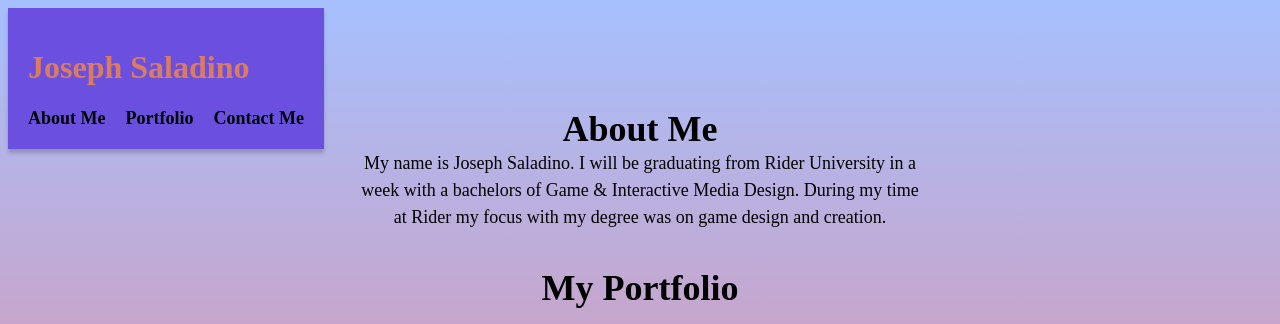
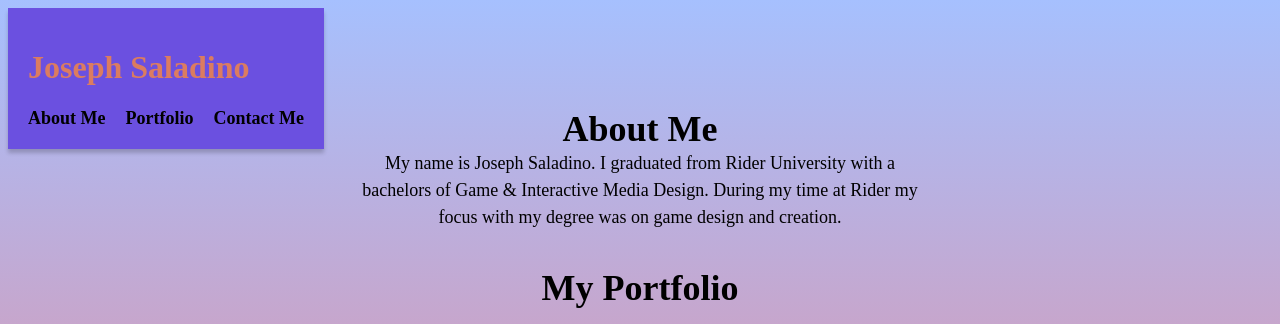
Before and after one commit to JosephSaladino/JosephSaladino.github.io, a plain HTML site: page index.html in a window 1280 px wide. Shown: the top 324 px of the page. Drawn offline with Linux system fonts and the light colour scheme.

Commit message:
Update index.html

```diff
--- a/index.html
+++ b/index.html
@@ -69,7 +69,7 @@
       <div id="bg"></div>
       <section id="about">
         <h2>About Me</h2>
-        <p>My name is Joseph Saladino. I will be graduating from Rider University in a week with a bachelors of Game & Interactive Media Design. During my time at Rider my focus with my degree was on game design and creation.</p>
+        <p>My name is Joseph Saladino. I graduated from Rider University with a bachelors of Game & Interactive Media Design. During my time at Rider my focus with my degree was on game design and creation.</p>
         <br>
         <br>
       </section>
```
